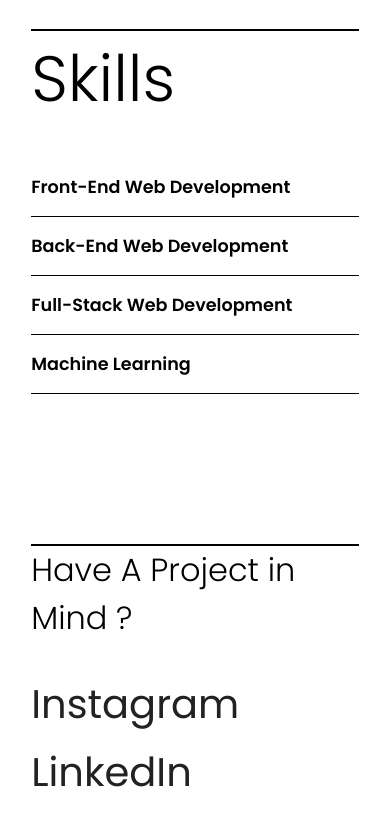
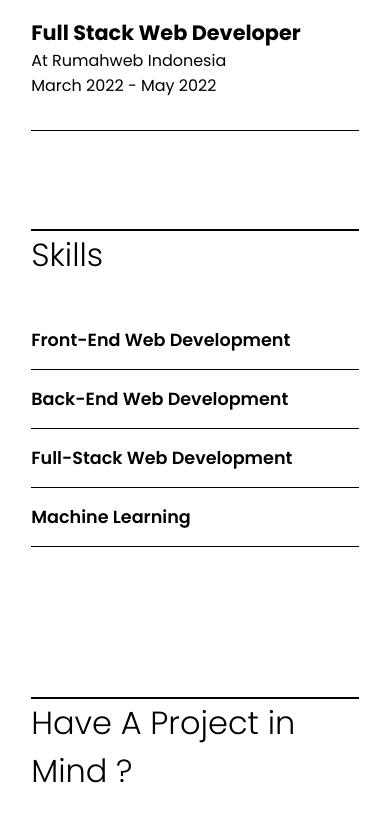
Before and after one commit to ega-erinovian/portfolio-v4, a React (Create React App) app: page / in a window 390 px wide. Shown: the part 4060-4881 px from the top of the page. Built offline with nearby package versions, Linux system fonts and the light colour scheme; the HTML template or start-up script is replaced by a standard one.

Commit message:
fix responsiveness

```diff
--- a/src/containers/contact/contact.css
+++ b/src/containers/contact/contact.css
@@ -148,6 +148,10 @@
 }
 
 @media screen and (max-width: 576px){
+    #contact{
+        margin-top: -100px;
+        padding: 100px 0 150px 0;
+    }
     #contact .contact_content .contact_socmed a{
         font-size: 1.5rem;
     }
--- a/src/containers/experience/experience.css
+++ b/src/containers/experience/experience.css
@@ -60,7 +60,7 @@
 @media screen and (max-width: 480px){
     #exp{
         margin-top: -100px;
-        padding: 0 0 50px 0;
+        padding: 100px 0 50px 0;
     }
 
     #exp .exp_content h1{
--- a/src/containers/skills/skills.css
+++ b/src/containers/skills/skills.css
@@ -20,6 +20,7 @@
 }
 
 #skills .skills_content h2{
+    cursor: pointer;
     font-size: 4rem;
     font-weight: 600;
     border-bottom: 1px solid #000;
@@ -66,6 +67,14 @@
 }
 
 @media screen and (max-width: 480px) {
+    #skills{
+        margin-top: -100px;
+        padding: 100px 0 150px 0;
+    }
+    #skills h1{
+        font-size: 2rem;
+    }
+
     #skills .skills_content h2{
         font-size: 1.1rem;
         padding: 1rem 0;
--- a/src/containers/work/work.css
+++ b/src/containers/work/work.css
@@ -109,6 +109,10 @@ img{
 }
 
 @media screen and (max-width: 480px){
+    #work{
+        margin-top: -100px;
+        padding: 100px 0 250px 0;
+    }
     #work h1{
         font-size: var(--section-title);
     }
```
